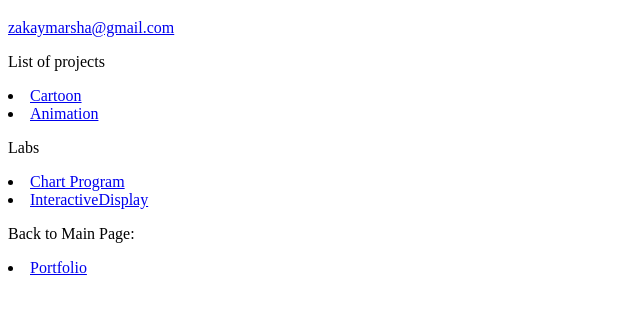
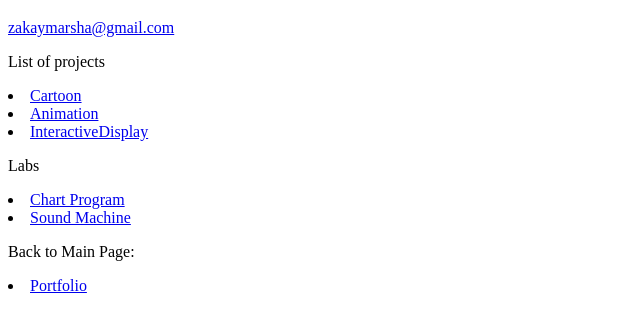
Before and after one commit to marshazakay/Portfolio, a plain HTML site: page index.html in a window 1280 px wide. Shown: the part 61-390 px from the top of the page, without its empty margins (0-640 px from the left). Drawn offline with Linux system fonts and the light colour scheme.

Commit message:
Update index.html

```diff
--- a/index.html
+++ b/index.html
@@ -10,9 +10,10 @@
     <p>List of projects</p>
     <li><a href="https://marshazakay.github.io/Cartoon/">Cartoon</a></li>
     <li><a href="https://github.com/marshazakay/Animation">Animation</a></li>
+    <li><a href="https://github.com/marshazakay/Interactive-Display/tree/main">InteractiveDisplay</a></li>
     <p>Labs</p>
     <li><a href="https://github.com/marshazakay/Chart-Program">Chart Program</a></li>
-    <li><a href="https://github.com/marshazakay/Interactive-Display/tree/main">InteractiveDisplay</a></li>
+    <li><a href="https://github.com/marshazakay/Sound-Machine/tree/main">Sound Machine</a></li>
     <p> Back to Main Page: </p>
     <li><a href="https://marshazakay.github.io/Portfolio/">Portfolio</a></li>
 </body>
```
